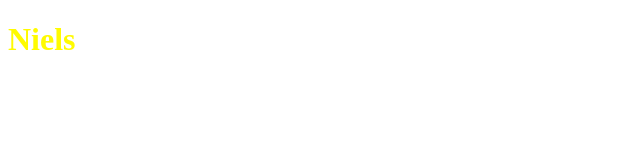
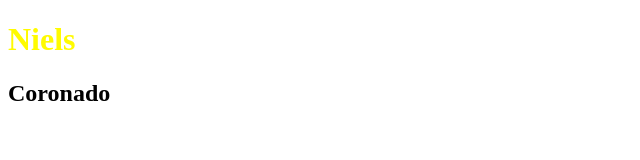
Before and after one commit to Alondra1107/ANGELAZUL, a plain HTML site: page index.html in a window 1280 px wide. Shown: the whole page, without its empty margins (0-640 px from the left). Drawn offline with Linux system fonts and the light colour scheme.

Commit message:
Agregado otro tag.

```diff
--- a/index.html
+++ b/index.html
@@ -8,5 +8,6 @@
 </head>
 <body>
     <h1>Niels</h1>
+    <h2>Coronado</h2>
 </body>
 </html>
```
